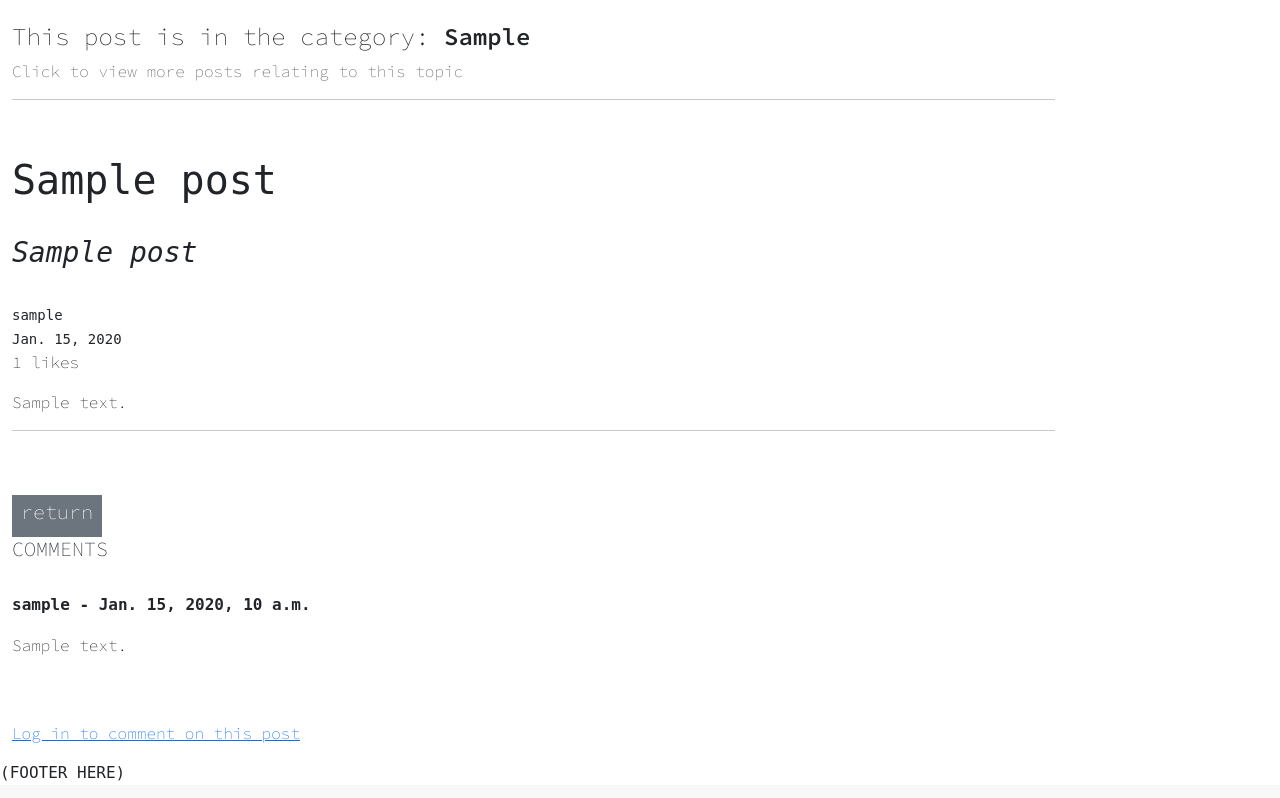
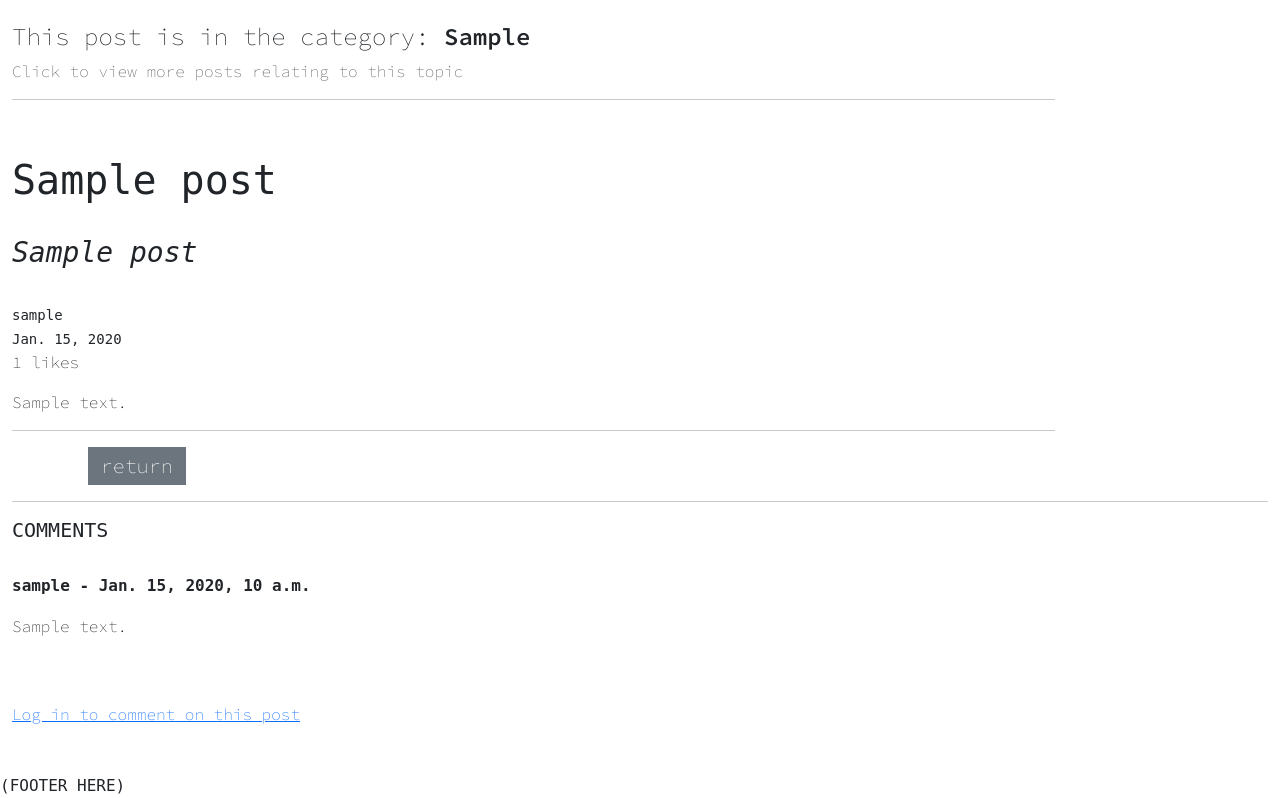
Before and after one commit to NickWaldock/talk-practice-forum-p4, a Django app: page /article/1 in a window 1280 px wide. Shown: the part 65-863 px from the top of the page. Run offline with Django 3.2, Linux system fonts and the light colour scheme; tables that the repository leaves empty hold one stand-in row (values such as "Sample post"); some libraries are stand-ins or nearby versions; some web fonts are replaced.

Commit message:
Finish styling article full page view, excluding footer

```diff
--- a/templates/article.html
+++ b/templates/article.html
@@ -4,7 +4,7 @@
 
 {% block content %}
 
-<div class="container-fluid">
+<div class="container-fluid mb-5">
     <div class="row">
         <div class="col-lg-10 col-12">
             <div class="mt-4">
@@ -28,8 +28,6 @@
             <hr>
 
 
-            <!-- Show the edit post button if the user is the author -->
-
             <div class="container">
                 <div class="row">
                     <!-- Form for recording likes -->
@@ -42,8 +40,8 @@
                                 <button class="btn btn-danger btn rounded-0 body-font btn-block" type="submit"
                                     name="post_id" value="{{ post.id }}">unlike</button>
                                 {% else %}
-                                <button class="btn btn-secondary btn rounded-0 body-font" type="submit"
-                                    name="post_id" value="{{ post.id }}">like</button>
+                                <button class="btn btn-secondary btn rounded-0 body-font" type="submit" name="post_id"
+                                    value="{{ post.id }}">like</button>
                                 {% endif %}
                             </form>
                             {% endif %}
@@ -57,21 +55,22 @@
                         </button>
                     </div>
                     {% endif %}
+
+                    <!-- Return Button -->
+                    <div class="col-6 p-0"></div>
+                    <div class="col-2 p-0">
+                        <button class="btn btn-secondary rounded-0 btn-block float-end">
+                            <a href="{% url 'home' %}" class="text-reset text-decoration-none">
+                                <h5 class="body-font m-0">return</h5>
+                            </a>
+                        </button>
+
+                    </div>
                 </div>
             </div>
-            <br>
-            <br>
-            <!-- Return Button -->
-            <a href="{% url 'home' %}">
-                <button class="btn btn-secondary btn-sm rounded-0 body-font">
-                    <h5>
-                        return
-                    </h5>
-                </button>
-            </a>
-
+            <hr>
             <!-- To display comments -->
-            <h5 class="body-font">COMMENTS</h5>
+            <h5 class="title-font mt-1">COMMENTS</h5>
             <br>
             {% if not post.comments.all %}
             <p class="body-font">
```
